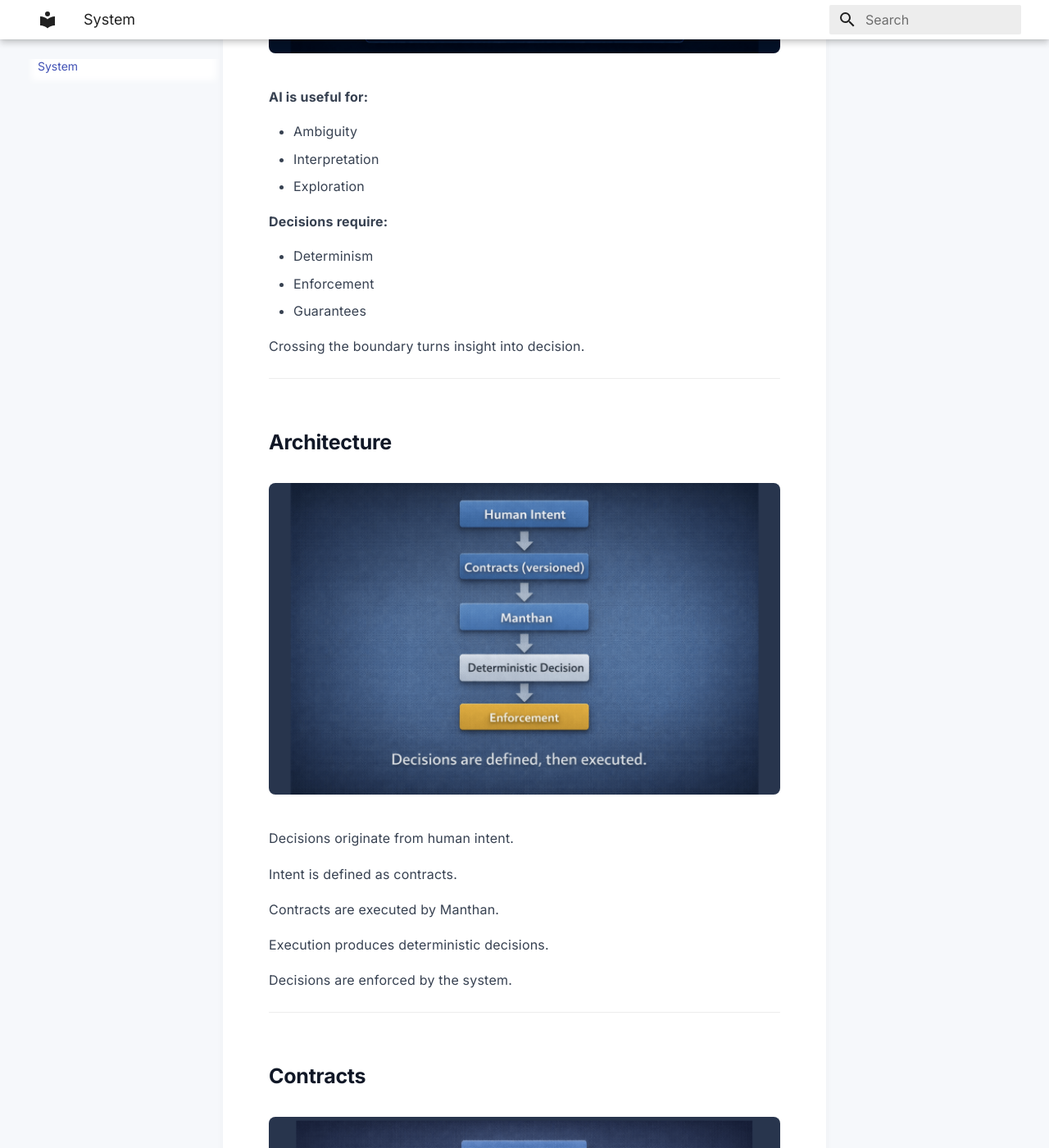
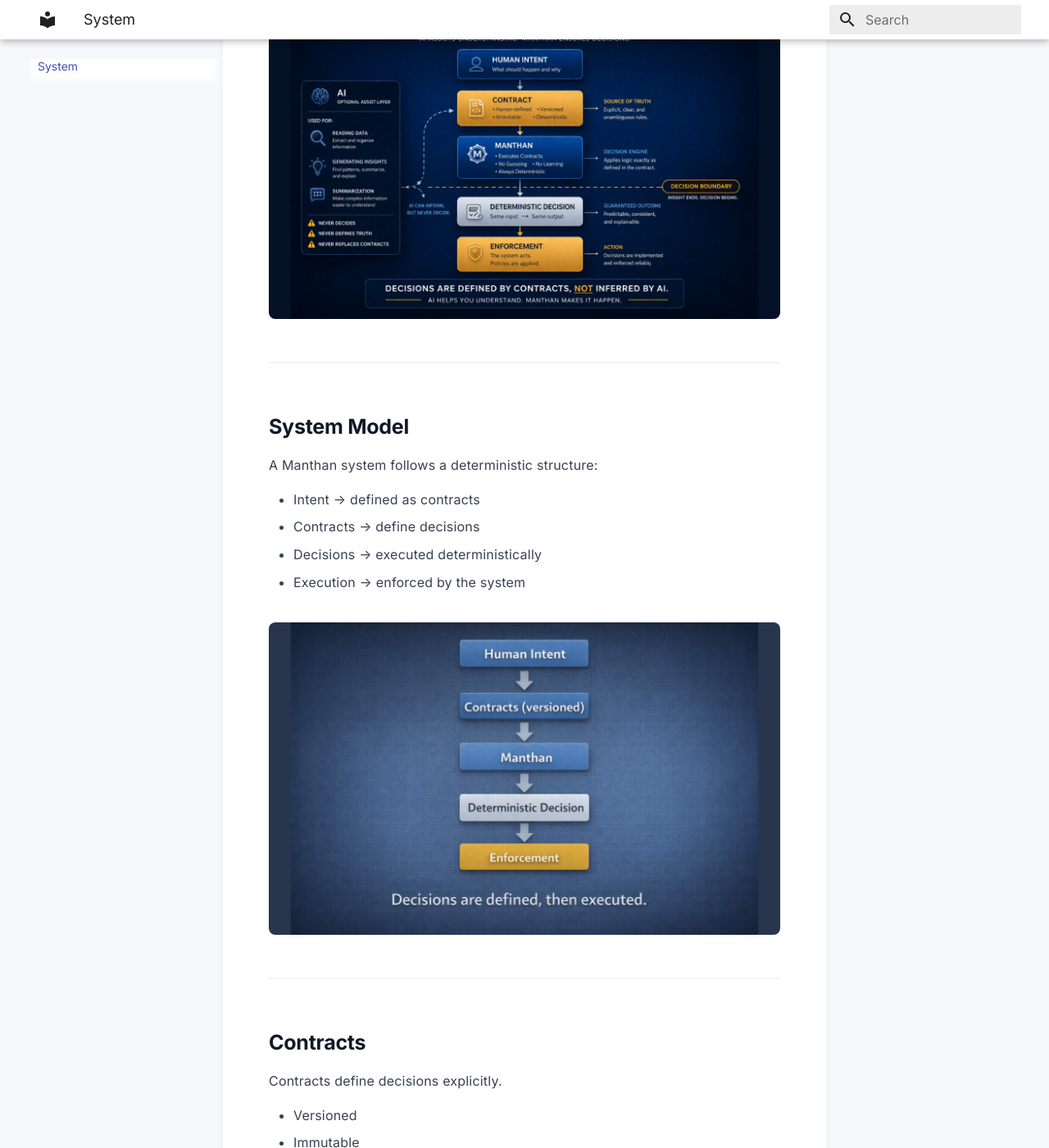
Before and after one commit to pavancharak/manthan-docs, an MkDocs documentation site: the page built from docs/system.md, in a window 1280 px wide and 1400 px high, scrolled down 2344 px. Shown: the whole window at 82% size. Built offline with MkDocs 1.6.1 and Material for MkDocs 9.7.7, drawn with Linux system fonts in a browser that asks for light colours; some of the changed text lies outside the part shown.

```diff
--- a/docs/system.md
+++ b/docs/system.md
@@ -1,231 +1,172 @@
 <h1>System</h1>
 
-
-
-<p>How decisions are made in Manthan.</p>
-
-
+<p>
+Manthan defines how decisions are made, validated, and enforced in software systems.
+</p>
 
 <hr>
 
-
-
 <h2>The Problem</h2>
 
+<p>
+AI systems operate in probabilistic generation.
+</p>
 
+<ul>
+<li>Same input → different outputs</li>
+<li>No traceability</li>
+<li>No enforcement</li>
+</ul>
 
-<img src="../assets/problem.png" alt="Problem" style="width:100%; border-radius:8px; margin:16px 0;">
+<p>
+<strong>This makes them unreliable for decisions.</strong>
+</p>
 
-
-
-<p>AI systems are probabilistic.</p>
-
-<p>The same input can produce different outputs.</p>
-
-<p>There is no traceability.</p>
-
-<p>There is no enforcement.</p>
-
-<p>This makes them unreliable for decisions.</p>
-
-
+<img src="../assets/problem.png" alt="Problem" style="width:100%; border-radius:8px; margin:20px 0;">
 
 <hr>
 
-
-
 <h2>Generation vs Decision</h2>
 
+<p>
+AI operates in <strong>generation mode</strong>.<br>
+Manthan operates in <strong>decision mode</strong>.
+</p>
 
+<ul>
+<li>Generation → possibilities</li>
+<li>Decision → outcomes</li>
+</ul>
 
-<img src="../assets/shift.png" alt="Shift" style="width:100%; border-radius:8px; margin:16px 0;">
+<p>
+Prompts generate.<br>
+Contracts decide.
+</p>
 
-
-
-<p>AI operates in generation mode.</p>
-
-<p>Manthan operates in decision mode.</p>
-
-<p>Prompts generate possibilities.</p>
-
-<p>Contracts define outcomes.</p>
-
-<p>Generation is not decision-making.</p>
-
-
+<img src="../assets/shift.png" alt="Shift" style="width:100%; border-radius:8px; margin:20px 0;">
 
 <hr>
 
-
-
 <h2>Decision Boundary</h2>
 
+<p>
+AI is useful for ambiguity.<br>
+Decisions require certainty.
+</p>
 
+<div style="display:flex; gap:40px; flex-wrap:wrap;">
 
-<img src="../assets/decision-boundary.png" alt="Decision Boundary" style="width:100%; border-radius:8px; margin:16px 0;">
+<div>
+<p><strong>AI (Generation)</strong></p>
+<ul>
+<li>Interpretation</li>
+<li>Exploration</li>
+<li>Ambiguity</li>
+</ul>
+</div>
 
+<div>
+<p><strong>Decision Systems</strong></p>
+<ul>
+<li>Determinism</li>
+<li>Enforcement</li>
+<li>Guarantees</li>
+</ul>
+</div>
 
+</div>
 
-<p><strong>AI is useful for:</strong></p>
+<p>
+Crossing this boundary turns insight into decision.
+</p>
 
-<ul>
-
-<li>Ambiguity</li>
-
-<li>Interpretation</li>
-
-<li>Exploration</li>
-
-</ul>
-
-
-
-<p><strong>Decisions require:</strong></p>
-
-<ul>
-
-<li>Determinism</li>
-
-<li>Enforcement</li>
-
-<li>Guarantees</li>
-
-</ul>
-
-
-
-<p>Crossing the boundary turns insight into decision.</p>
-
-
+<img src="../assets/decision-boundary.png" alt="Decision Boundary" style="width:100%; border-radius:8px; margin:20px 0;">
 
 <hr>
 
+<h2>System Model</h2>
 
+<p>
+A Manthan system follows a deterministic structure:
+</p>
 
-<h2>Architecture</h2>
+<ul>
+<li>Intent → defined as contracts</li>
+<li>Contracts → define decisions</li>
+<li>Decisions → executed deterministically</li>
+<li>Execution → enforced by the system</li>
+</ul>
 
-
-
-<img src="../assets/architecture.png" alt="Architecture" style="width:100%; border-radius:8px; margin:16px 0;">
-
-
-
-<p>Decisions originate from human intent.</p>
-
-<p>Intent is defined as contracts.</p>
-
-<p>Contracts are executed by Manthan.</p>
-
-<p>Execution produces deterministic decisions.</p>
-
-<p>Decisions are enforced by the system.</p>
-
-
+<img src="../assets/architecture.png" alt="System Model" style="width:100%; border-radius:8px; margin:20px 0;">
 
 <hr>
 
-
-
 <h2>Contracts</h2>
 
-
-
-<img src="../assets/contracts.png" alt="Contracts" style="width:100%; border-radius:8px; margin:16px 0;">
-
-
+<p>
+Contracts define decisions explicitly.
+</p>
 
 <ul>
-
 <li>Versioned</li>
-
 <li>Immutable</li>
-
 <li>Deterministic</li>
-
 </ul>
 
+<p>
+They are the source of truth.
+</p>
 
+<p>
+Decisions are not inferred.<br>
+<strong>They are specified.</strong>
+</p>
 
-<p>Contracts are the source of truth.</p>
-
-<p>Decisions are not inferred.</p>
-
-<p>They are specified.</p>
-
-
+<img src="../assets/contracts.png" alt="Contracts" style="width:100%; border-radius:8px; margin:20px 0;">
 
 <hr>
 
-
-
 <h2>Intelligence Layer</h2>
 
-
-
-<img src="../assets/intelligence.png" alt="Intelligence" style="width:100%; border-radius:8px; margin:16px 0;">
-
-
-
-<p>Decisions are made first.</p>
-
-
+<p>
+Decisions are made first.
+</p>
 
 <ul>
-
 <li>Explanation</li>
-
 <li>Context</li>
-
 <li>Scoring</li>
-
 </ul>
 
+<p>
+This layer does not influence decisions.<br>
+<strong>It explains decisions — it never makes them.</strong>
+</p>
 
-
-<p>It does not influence the decision.</p>
-
-<p>It explains decisions, never makes them.</p>
-
-
+<img src="../assets/intelligence.png" alt="Intelligence" style="width:100%; border-radius:8px; margin:20px 0;">
 
 <hr>
 
-
-
 <h2>Outcome</h2>
-
-
-
-<img src="../assets/outcome.png" alt="Outcome" style="width:100%; border-radius:8px; margin:16px 0;">
-
-
 
 <p><strong>Without deterministic decisions:</strong></p>
 
 <ul>
-
 <li>Inconsistent outcomes</li>
-
 <li>No traceability</li>
-
 <li>No enforcement</li>
-
 </ul>
-
-
 
 <p><strong>With Manthan:</strong></p>
 
 <ul>
-
 <li>Consistent decisions</li>
-
 <li>Full traceability</li>
-
 <li>Enforced outcomes</li>
-
 </ul>
 
+<p>
+<strong>Reliable systems require deterministic decisions.</strong>
+</p>
 
-
-<p><strong>Reliable systems require deterministic decisions.</strong></p>
+<img src="../assets/outcome.png" alt="Outcome" style="width:100%; border-radius:8px; margin:20px 0;">
```
Also changed, not shown: docs/index.md (+4 -2 lines), docs/papers.md (+84 -113 lines).
